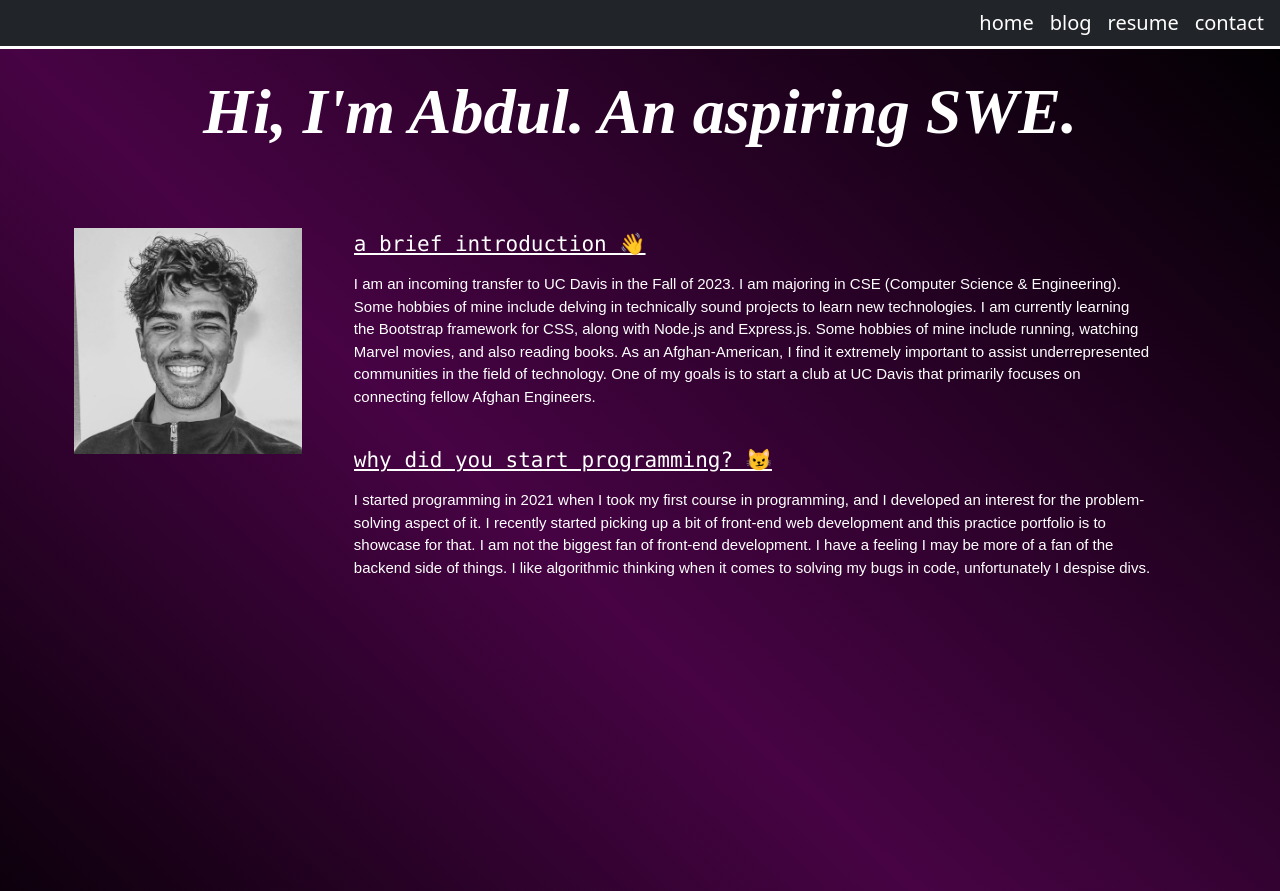
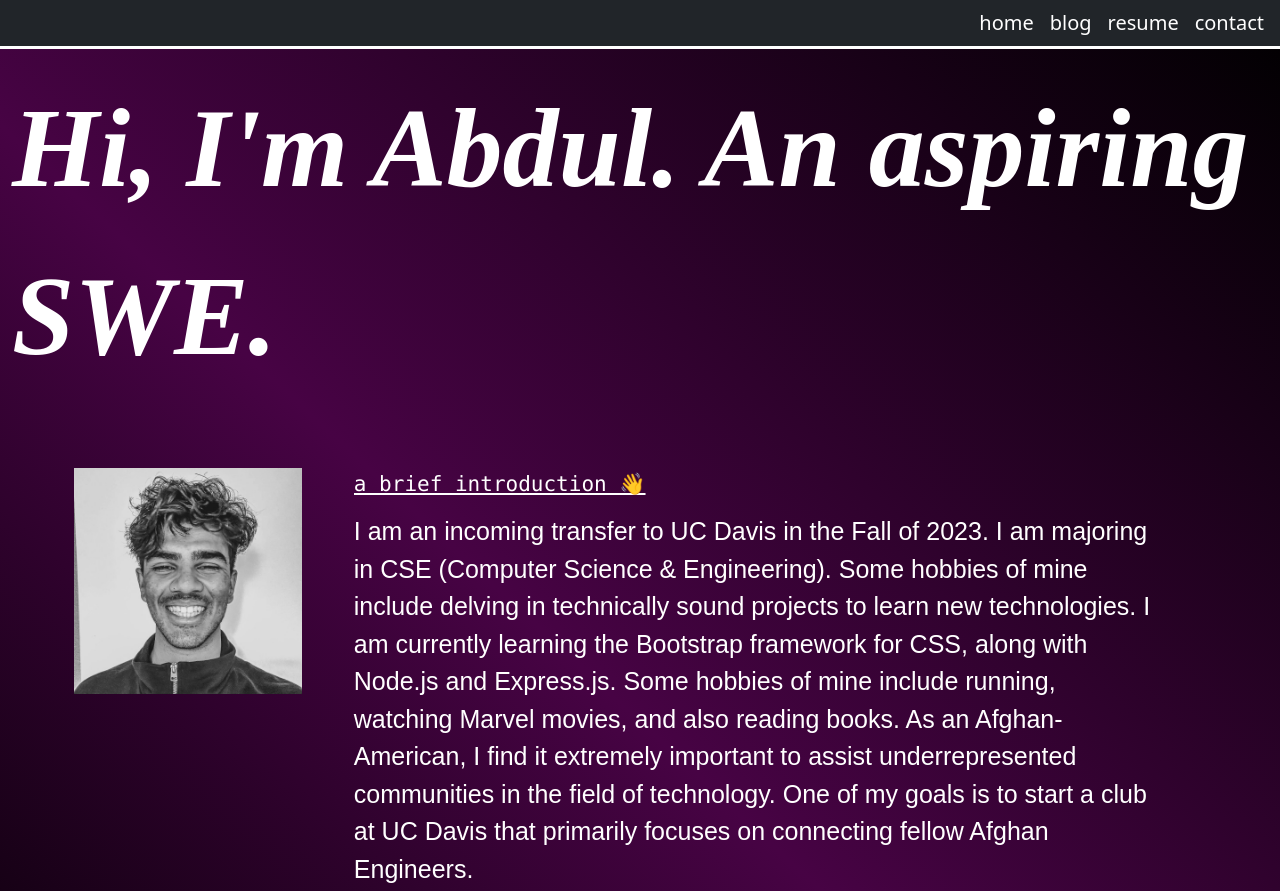
Before and after one commit to abdulnawab916/personalportfolio, a website: page index.html in a window 1280 px wide. Shown: the top 891 px of the page. Drawn offline with nearby package versions, Linux system fonts and the light colour scheme; a web font is replaced by a local one.

Commit message:
changed sizing

```diff
--- a/index.html
+++ b/index.html
@@ -10,6 +10,8 @@
     background-color: #4158D0;
     background-image: linear-gradient(43deg, #4158D0 0%, #C850C0 46%, #FFCC70 100%);
     - make the nav bar fixed at the top
+    - Add media queries to look good on mobile
+    - How would I make this responsive for mobile devices.
   -->
   <meta charset="UTF-8">
   <meta http-equiv="X-UA-Compatible" content="IE=edge">
@@ -61,12 +63,12 @@
           </div>
   <div class="container-fluid m-5 p-1" id = "introDiv">
     <!--I learned about the HTML tag, 'pre'. It made my text look pretty cool-->
-                <h4><pre>a brief introduction &#128075;</pre></h4>
+                <h4><pre id = "preHeaders">a brief introduction &#128075;</pre></h4>
                 <p id = "aboutMeSection">
                   I am an incoming transfer to UC Davis in the Fall of 2023. I am majoring in CSE (Computer Science & Engineering). Some hobbies of mine include delving in technically sound projects to learn new technologies. I am currently learning the Bootstrap framework for CSS, along with Node.js and Express.js. Some hobbies of mine include running, watching Marvel movies, and also reading books. As an Afghan-American, I find it extremely important to assist underrepresented communities in the field of technology. One of my goals is to start a club at UC Davis that primarily focuses on connecting fellow Afghan Engineers.
                 </p>
                 <br>
-                <h4><pre>why did you start programming? &#128572;</pre></h4>
+                <h4><pre id = "preHeaders">why did you start programming? &#128572;</pre></h4>
                 <p id = "aboutMeSection">
                 I started programming in 2021 when I took my first course in programming, and I developed an interest for the problem-solving aspect of it. I recently started picking up a bit of front-end web development and this practice portfolio is to showcase for that. I am not the biggest fan of front-end development. I have a feeling I may be more of a fan of the backend side of things. I like algorithmic thinking when it comes to solving my bugs in code, unfortunately I despise divs.
                 </p>
--- a/styles.css
+++ b/styles.css
@@ -35,6 +35,7 @@ footer, header, hgroup, menu, nav, section {
 }
 body {
 	line-height: 1;
+  height: 150vh;
 }
 ol, ul {
 	list-style: none;
@@ -53,10 +54,11 @@ table {
 }
 
 
+
 div #introHeading {
   font-family: 'Lobster';
   font-style: italic;
-  font-size: 4rem;
+  font-size: 7rem;
   color: white;
   font-weight: bold;
 }
@@ -66,7 +68,7 @@ div #aboutMeSection {
   font-style:none;
 
 font-style: none;
-  font-size: 15px;
+  font-size: 25px;
   color: white;
   font-weight: 200;
 }
@@ -85,6 +87,7 @@ background-image: linear-gradient(43deg, #000000 0%, #470344 46%, #000000 100%);
 div p #emoji {
   font-style: none;
 }
+
 
 #PhotoLink {
   transition: 1s;
```
